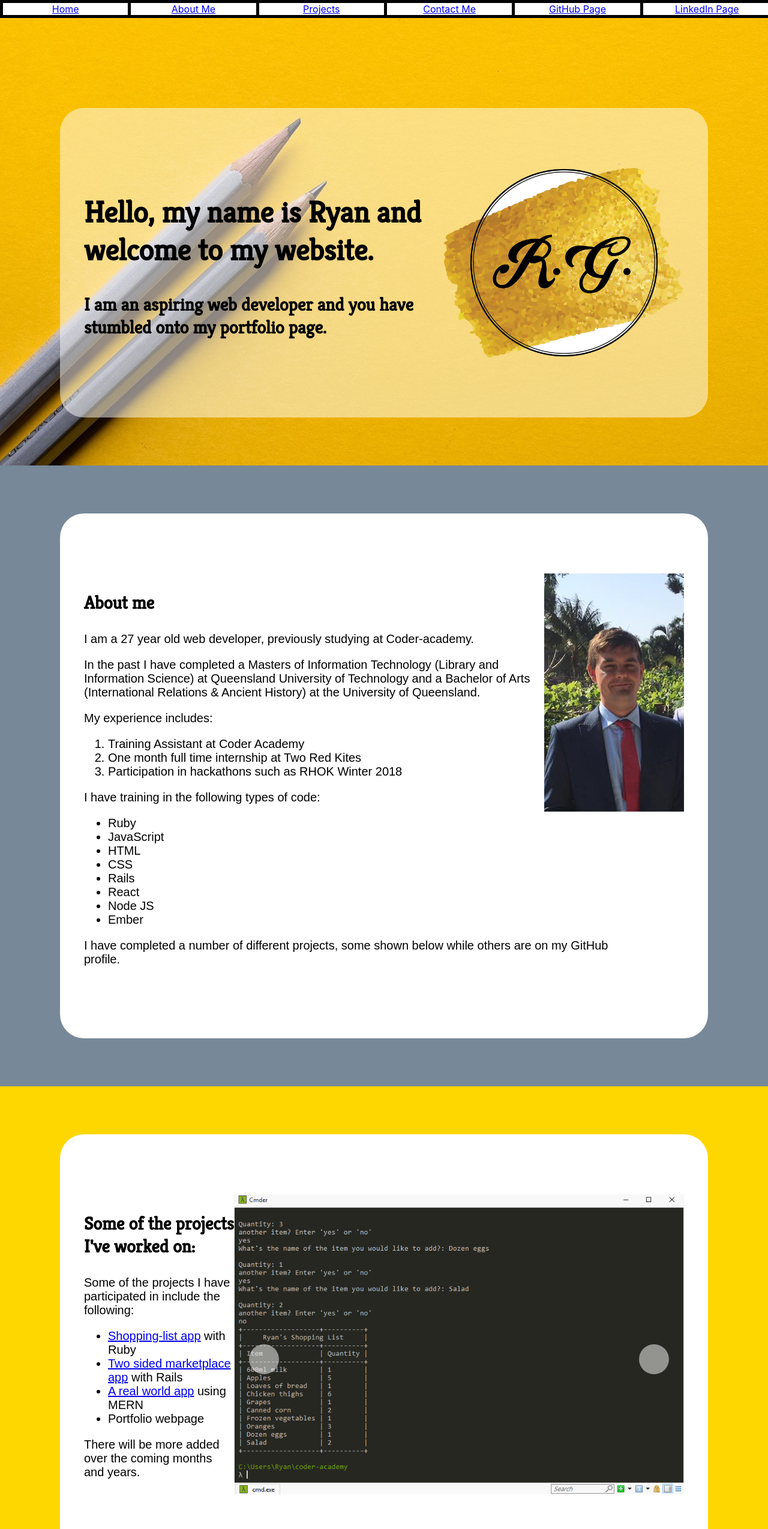
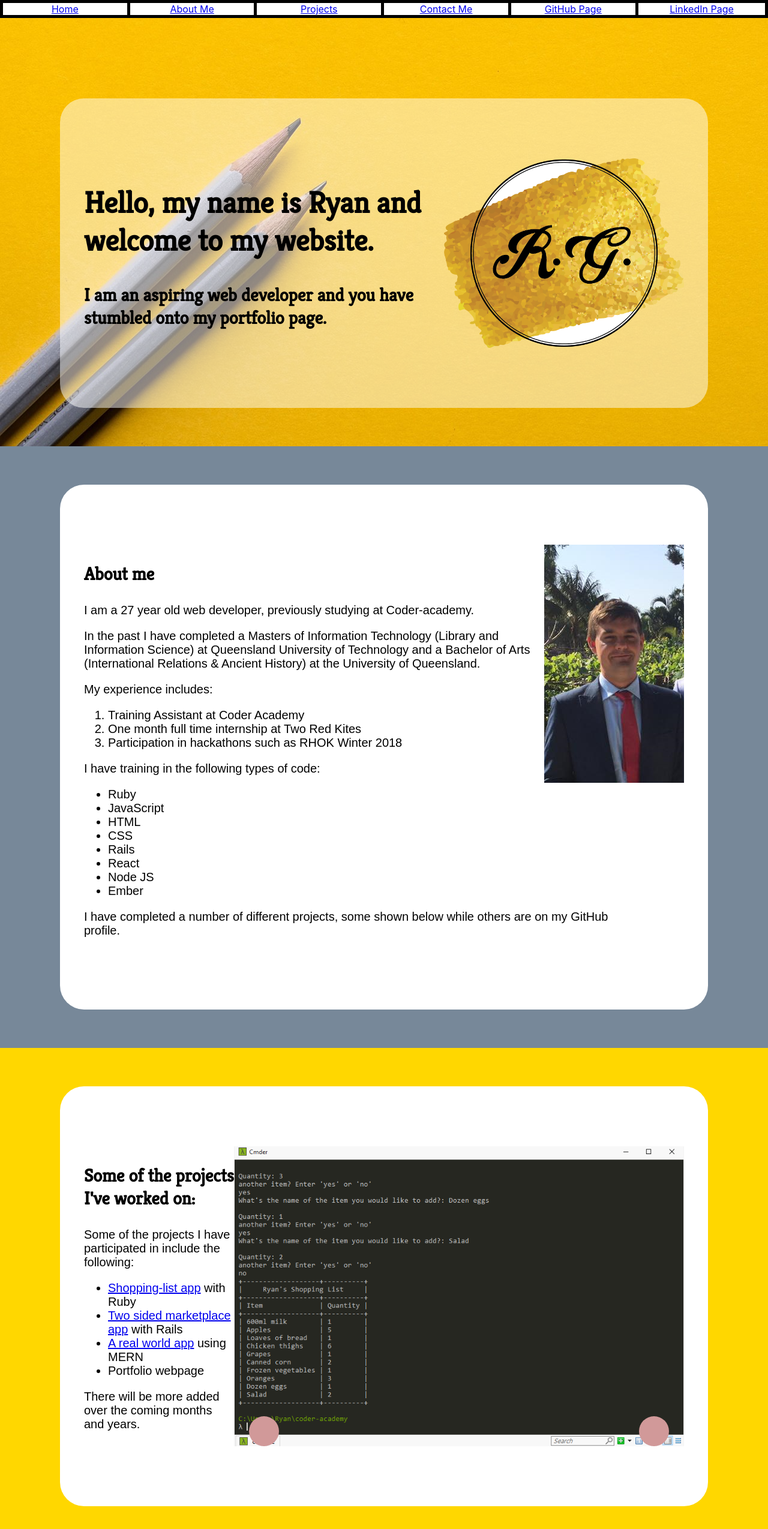
Before and after one commit to RyanG91/React-portfolio, a React (Create React App) app: page / in a window 1280 px wide. Shown: the top 2549 px of the page at 60% size. Built offline with nearby package versions, Linux system fonts and the light colour scheme; a web font is replaced by a local one.

Commit message:
Small changes to styles

```diff
--- a/src/styles/AboutMeStyles.js
+++ b/src/styles/AboutMeStyles.js
@@ -2,8 +2,8 @@ import styled from 'styled-components'
 
 const Background = styled.div`
   background-color: #778899;
-  padding-top: 5em;
-  padding-bottom: 5em;
+  padding-top: 4em;
+  padding-bottom: 4em;
 `
 
 const AboutMeBox = styled.div`
--- a/src/styles/App.css
+++ b/src/styles/App.css
@@ -31,7 +31,7 @@
   display: flex;
   align-items: center;
   justify-content: center;
-  background:rgba(255,255,255,0.5);
+  background:rgb(209, 153, 153);
   border-radius: 50%;
   cursor: pointer;
   transition: transform ease-in .1s;
@@ -39,7 +39,7 @@
 
 .nextArrow {
   position: absolute;
-  top: 50%;
+  top: 90%;
   right: 25px;
   z-index: 999;
   color: #fff;
@@ -47,7 +47,7 @@
 
 .backArrow {
   position: absolute;
-  top: 50%;
+  top: 90%;
   left: 25px;
   z-index: 999;
   color: #fff;
--- a/src/styles/ContactStyles.js
+++ b/src/styles/ContactStyles.js
@@ -6,8 +6,8 @@ const Background = styled.div`
   padding-bottom: 2em;
 
   @media(min-width: 768px) {
-      padding-top: 5em;
-      padding-bottom: 5em;
+      padding-top: 4em;
+      padding-bottom: 4em;
   }
 `
 
--- a/src/styles/IntroStyles.js
+++ b/src/styles/IntroStyles.js
@@ -6,8 +6,8 @@ import background from '../images/background.jpg'
 const Background = styled.div`
   background-image: url(${background});
   background-size: auto;
-  padding-top: 5em;
-  padding-bottom: 5em;
+  padding-top: 4em;
+  padding-bottom: 4em;
 `
 
 const IntroBox = styled.div`
--- a/src/styles/MyProjectsStyles.js
+++ b/src/styles/MyProjectsStyles.js
@@ -2,8 +2,8 @@ import styled from 'styled-components'
 
 const Background = styled.div`
   background-color: gold;
-  padding-top: 5em;
-  padding-bottom: 5em;
+  padding-top: 4em;
+  padding-bottom: 4em;
 `
 
 const ProjectBox = styled.div`
--- a/src/styles/NavBarStyles.js
+++ b/src/styles/NavBarStyles.js
@@ -10,7 +10,7 @@ const NavBarStyle = styled.div`
   background-color: white;
   position: fixed;
   top: 0;
-  width: 100%;
+  width: 99.25%;
   z-index: 1;
 `
 
```
